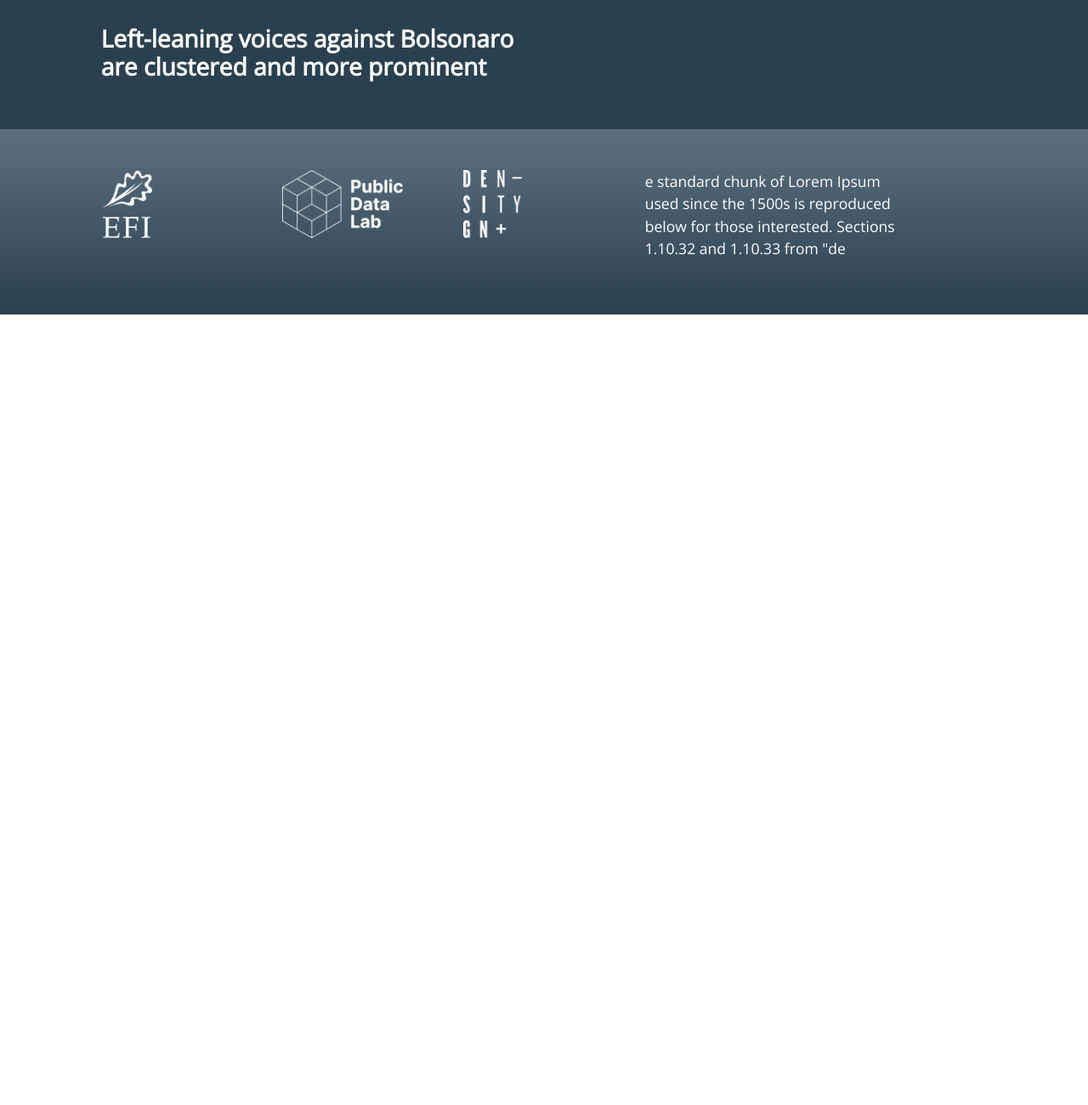
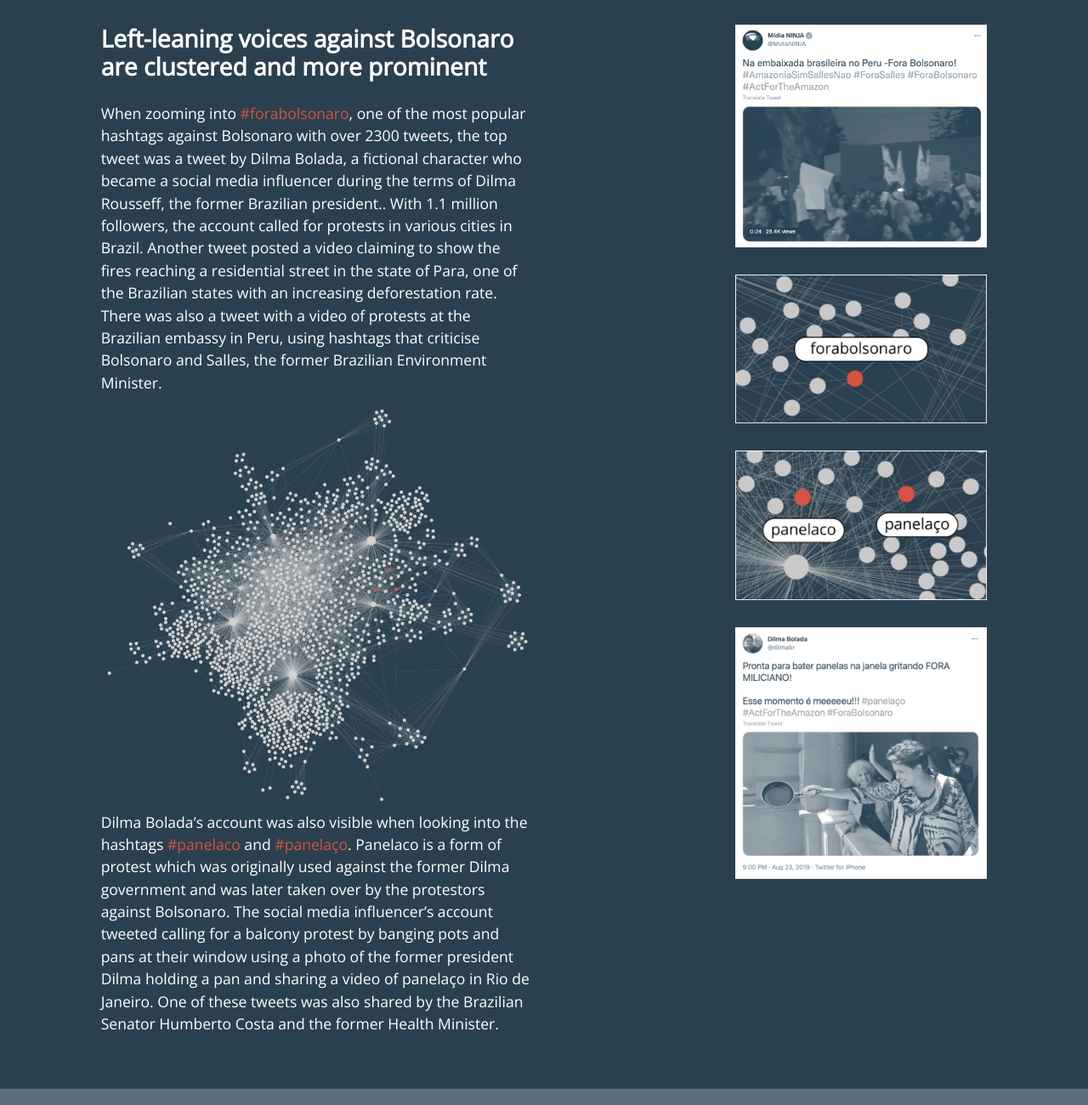
Before and after one commit to densitydesign/efi-amazon-fires, a Gatsby site: page /first-issue in a window 1280 px wide. Shown: the part 3700-5000 px from the top of the page at 85% size. Before the commit the page ends 4070 px from the top, so only its background shows below. Built offline with nearby package versions, Linux system fonts and the light colour scheme; Gatsby itself is replaced by a stand-in of ours; a web font is replaced by a local one.

Commit message:
altra sezione panelaco

```diff
--- a/src/pages/first-issue.js
+++ b/src/pages/first-issue.js
@@ -8,6 +8,11 @@
 import img3 from '../images/first-issue/3-bolsVsMacr.png';
 import img4 from '../images/first-issue/4-rightVsLeft.png';
 import img5 from '../images/first-issue/5-proAgainst@2x.png';
+import img6 from '../images/first-issue/6-forabolsonaro.png';
+import img61 from '../images/first-issue/6-forabols.png';
+import img62 from '../images/first-issue/6-focus1.png';
+import img63 from '../images/first-issue/6-focus2.png';
+import img64 from '../images/first-issue/6-panelaco.png';
 import Image from '../components/Image';
 
 export default function firstIssue() {
@@ -126,7 +131,30 @@
 
         <div className="row">
           <div className="col-5 offset-1">
-            <Heading3 text="Left-leaning voices against Bolsonaro are clustered and more prominent" />
+            <Heading3 classi="pb-3" text="Left-leaning voices against Bolsonaro are clustered and more prominent" />
+            <p>
+              When zooming into
+              {' '}
+              <span className="text-warning">#forabolsonaro</span>
+              , one of the most popular hashtags against Bolsonaro with over 2300 tweets, the top tweet was a tweet by Dilma Bolada, a fictional character who became a social media influencer  during  the terms of Dilma Rousseff, the former Brazilian president.. With 1.1 million followers, the account called for protests  in various cities in Brazil. Another tweet posted a video claiming to show the fires reaching a residential street in the state of Para, one of the Brazilian states with  an increasing deforestation rate. There was also a tweet with a video of protests at the Brazilian embassy in Peru, using hashtags that criticise Bolsonaro and Salles, the former Brazilian Environment Minister.
+            </p>
+            <Image src={img6} />
+            <p>
+              Dilma Bolada’s account was also visible when looking into the hashtags
+              {' '}
+              <span className="text-warning">#panelaco</span>
+              {' '}
+              and
+              {' '}
+              <span className="text-warning">#panelaço</span>
+              . Panelaco is a form of protest which was originally used against the former Dilma government and was later taken over by the protestors against Bolsonaro. The social media influencer’s account tweeted calling for a balcony protest by banging pots and pans at their window using a photo of the former president Dilma holding a pan and sharing a video of panelaço in Rio de Janeiro. One of these tweets was also shared by the Brazilian Senator Humberto Costa and the former Health Minister.
+            </p>
+          </div>
+          <div className="col-3 offset-2">
+            <Image classi="pb-3" src={img61} />
+            <Image classi="py-3" src={img62} />
+            <Image classi="py-3" src={img63} />
+            <Image classi="pt-3" src={img64} />
           </div>
         </div>
       </div>
```
Also changed, not shown: src/images/first-issue/6-focus1.png (added), src/images/first-issue/6-focus2.png (added), src/images/first-issue/6-forabols.png (added), src/images/first-issue/6-forabolsonaro.png (added), src/images/first-issue/6-panelaco.png (added).
